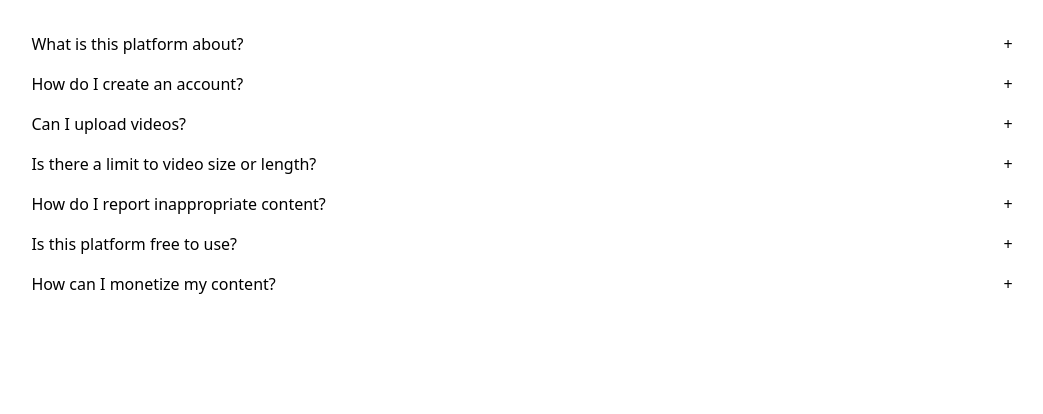
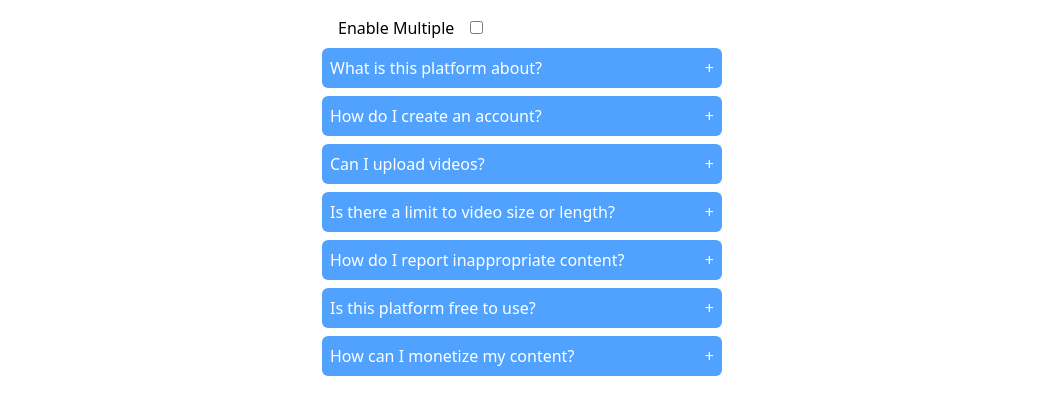
Before and after one commit to NoorMohdDev/ReactJS-Projects, a React (Vite) app: page / in a window 1280 px wide. Shown: the top 414 px of the page, without its empty margins (118-1161 px from the left). Built offline with nearby package versions, Linux system fonts and the light colour scheme.

Commit message:
add accordian functionality

```diff
--- a/index.html
+++ b/index.html
@@ -5,6 +5,7 @@
     <link rel="icon" type="image/svg+xml" href="/vite.svg" />
     <meta name="viewport" content="width=device-width, initial-scale=1.0" />
     <title>ReactJS Projects</title>
+    <link rel="stylesheet" href="https://cdnjs.cloudflare.com/ajax/libs/font-awesome/7.0.0/css/all.min.css">
   </head>
   <body>
     <div id="root"></div>
--- a/src/App.jsx
+++ b/src/App.jsx
@@ -1,21 +1,12 @@
+import StarRating from "./components/Star-Rating/StarRating.jsx"
 import Accordian from "./components/Accordian/Accordian.jsx"
 
 function App() {
-  const setCollapse = (e) => {
 
-    e.target.parentElement.parentElement.parentElement.childNodes.forEach(element => {
-     if (!element.classList.contains("overflow-hidden", "h-10"))
-      element.classList.add("overflow-hidden", "h-10")
-    })
-
-    if (e.target.parentElement.parentElement.classList.contains("overflow-hidden", "h-10")) {
-      e.target.parentElement.parentElement.classList.remove("overflow-hidden", "h-10")
-    } else e.target.parentElement.parentElement.classList.add("overflow-hidden", "h-10")
-
-  }
   return (
     <div className="p-4 box-border">
-      <Accordian setCollapse={setCollapse} />
+      <Accordian/>
+      {/* <StarRating/> */}
     </div>
   )
 }
--- a/src/components/Accordian/Accordian.jsx
+++ b/src/components/Accordian/Accordian.jsx
@@ -1,20 +1,59 @@
 import { useState } from "react"
 import { data } from "./data.js"
-function Accordian({setCollapse}) {
-  const [faq, setFAQ] = useState([...data])
+function Accordian() {
+  const [isSelectMultiple, isSetSelectMultiple] = useState(false)
+  const [selectMultiple, setSelectMultiple] = useState([])
+  const [currentAccordianId, setCurrentAccordianId] = useState(null)
 
-  return (
-    faq.map(({ question, answer }, index) => (<div className="p-4 overflow-hidden h-10" key={index}
-    >
-      <div className=" cursor-pointer flex justify-between" onClick={setCollapse} >
+  const handleSingle = (id) => {
+    setCurrentAccordianId(currentAccordianId === id ? null : id)
+  }
 
-        <h1>{question}</h1>
+  const handleMultiple = (id) => {
+    if (isSelectMultiple === false) {
+      setSelectMultiple([])
+    }
 
-        <span>+</span></div>
-      <div className="pt-3 "><p >{answer}</p></div>
-    </div>
+    setSelectMultiple(selectMultiple.includes(id) ? [...selectMultiple.filter((selectedItem) => selectedItem !== id)] : [...selectMultiple, id])
+
+  }
+
+  return (<>
+    <label className="pl-4" htmlFor="multiple">Enable Multiple</label>
+    <input id="multiple" className="ml-4" type="checkbox" onClick={() => {
+      isSetSelectMultiple(!isSelectMultiple)
+    }} />
+
+    {data.map(({ question, answer, id }) => (
+      <div className="cursor-pointer overflow-hidden  text-white mt-2 w-100 bg-blue-400 rounded-md " id={id} key={id}>
+
+        <div className="flex justify-between item-center p-2" onClick={() => {
+          isSelectMultiple ? handleMultiple(id) :
+            handleSingle(id)
+        }} >
+
+          <h1>{question}</h1>
+          <span>+</span>
+
+        </div>
+
+        {isSelectMultiple ? selectMultiple?.map(item => (
+
+          isSelectMultiple && item === id ? <div key={item} className="p-3 mt-2 bg-blue-500 ">
+            <p >{answer}</p>
+          </div> : null
+        ))
+
+          : currentAccordianId === id ?
+            <div className="p-3 mt-2 bg-blue-500 ">
+              <p >{answer}</p>
+            </div> : null
+
+        }
+      </div>
     )
-    )
+    )}
+  </>
   )
 }
 
--- a/src/components/Accordian/data.js
+++ b/src/components/Accordian/data.js
@@ -1,29 +1,33 @@
 export const data = [
     {
+      id:1,
       question: "What is this platform about?",
       answer: "This platform allows users to share, watch, and interact with video content from creators around the world."
     },
     {
+      id:2,
       question: "How do I create an account?",
       answer: "Click on the 'Sign Up' button on the homepage, fill in the required details, and verify your email address to get started."
     },
     {
+      id:3,
       question: "Can I upload videos?",
       answer: "Yes, registered users can upload videos by navigating to the 'Upload' section in their profile."
     },
     {
+      id:4,
       question: "Is there a limit to video size or length?",
       answer: "Yes, currently videos must be under 2GB and no longer than 60 minutes for regular users. Verified creators may have higher limits."
     },
-    {
+    {id:5,
       question: "How do I report inappropriate content?",
       answer: "Click on the 'Report' button under the video or comment, select a reason, and our moderation team will review it."
     },
-    {
+    {id:6,
       question: "Is this platform free to use?",
       answer: "Yes, watching and uploading videos is free. However, there are premium features available for advanced users."
     },
-    {
+    {id:7,
       question: "How can I monetize my content?",
       answer: "You can apply for the Creator Monetization Program in your profile settings if you meet the eligibility criteria."
     }
--- a/src/main.jsx
+++ b/src/main.jsx
@@ -4,7 +4,7 @@ import App from './App.jsx'
 import './main.css';
 createRoot(document.getElementById('root')).render(
   <StrictMode>
-    <div className='flex justify-center item-center'>
+    <div className='flex w-100% h-100vh justify-center item-center'>
     <App />
     </div>
   </StrictMode>,
```
